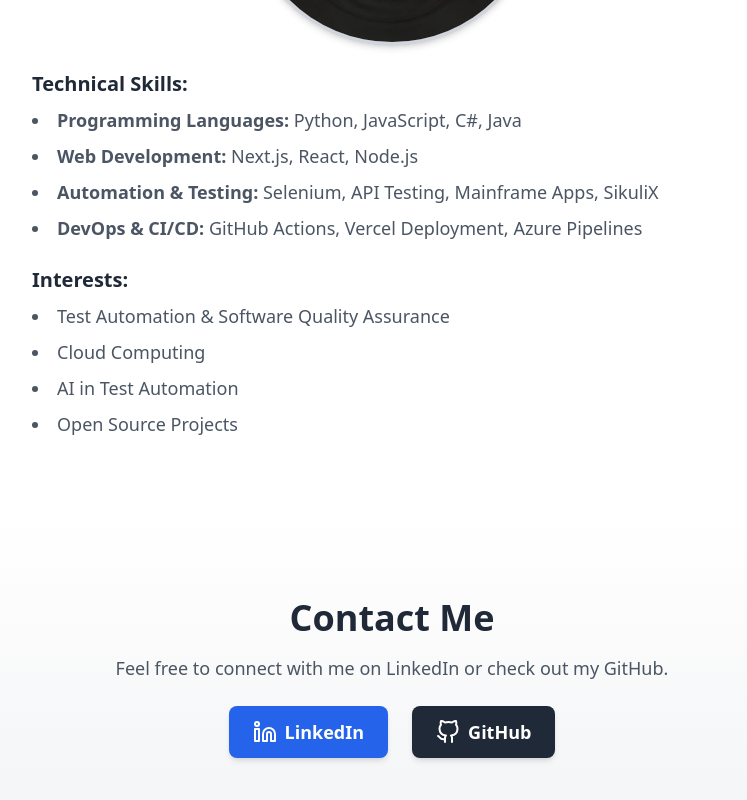
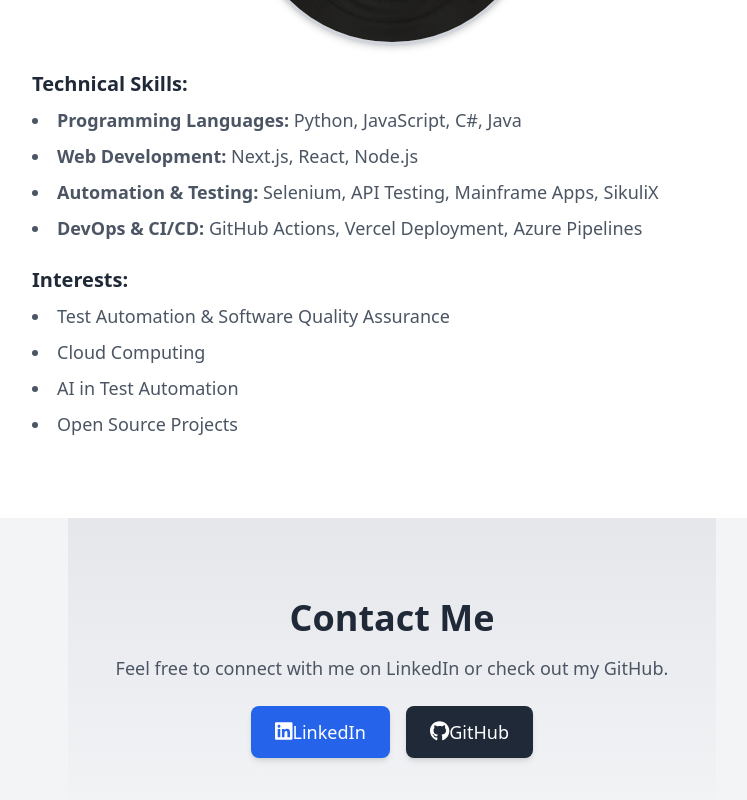
Before and after one commit to sethorpe/portfolio-site, a Next.js app: page / in a window 1280 px wide. Shown: the part 534-1334 px from the top of the page, without its empty margins (248-995 px from the left). Built offline with nearby package versions, Linux system fonts and the light colour scheme.

Commit message:
Add Font Awesome icons

```diff
--- a/app/components/Contact.js
+++ b/app/components/Contact.js
@@ -1,35 +1,36 @@
 "use client";
 import React from "react";
 import { motion } from "framer-motion";
-import { FiLinkedin, FiGithub } from "react-icons/fi";
+import { FontAwesomeIcon } from "@fortawesome/react-fontawesome";
+import { faLinkedin, faGithub } from "@fortawesome/free-brands-svg-icons";
 
 export default function Contact() {
     return (
         <motion.section
             id="contact"
-        className="w-full py-20 bg-white dark:bg-gray-900 text-center transition-all bg-gradient-to-b from-white to-gray-100 dark:from-gray-900 dark:to-gray-800"
+            className="py-20 bg-gradient-to-b from-gray-200 to-gray-100 dark:from-gray-800 dark:to-gray-900 transition-all flex justify-center"
             initial={{ opacity: 0, y: 50 }}
             whileInView={{ opacity: 1, y: 0 }}
+            transition={{ duration: 0.8, ease: "easeOut" }}
             viewport={{ once: true }}
-        transition={{ duration: 0.8 }}
         >
+            <div className="max-w-6xl w-full mx-auto px-6 md:px-12 text-center">
                 <h2 className="text-4xl font-bold text-gray-800 dark:text-white">Contact Me</h2>
                 <p className="mt-4 text-lg text-gray-600 dark:text-gray-300">
                     Feel free to connect with me on LinkedIn or check out my GitHub.
                 </p>
-
-        {/* Social Icons */}
-        <div className="mt-6 flex justify-center space-x-6">
-            <a href="https://www.linkedin.com/in/s-thorpe" target="_blank" rel="noopener noreferrer"
-               className="flex items-center space-x-2 px-6 py-3 text-lg font-semibold text-white bg-blue-600 rounded-lg shadow-md hover:bg-blue-700 transition">
-                <FiLinkedin className="text-2xl" />
+                <div className="mt-6 flex justify-center space-x-4">
+                    <a href="https://linkedin.com/in/s-thorpe" target="_blank" rel="noopener noreferrer"
+                        className="bg-blue-600 text-white px-6 py-3 rounded-lg hover:bg-blue-700 transition text-lg shadow-md">
+                        <FontAwesomeIcon icon={faLinkedin} className="text-xl" />
                         <span>LinkedIn</span>
                     </a>
                     <a href="https://github.com/sethorpe" target="_blank" rel="noopener noreferrer"
-               className="flex items-center space-x-2 px-6 py-3 text-lg font-semibold text-white bg-gray-800 rounded-lg shadow-md hover:bg-gray-900 transition">
-                <FiGithub className="text-2xl" />
+                        className="bg-gray-800 text-white px-6 py-3 rounded-lg hover:bg-gray-900 transition text-lg shadow-md">
+                        <FontAwesomeIcon icon={faGithub} className="text-xl" />
                         <span>GitHub</span>
                     </a>
+                </div>
             </div>
         </motion.section>
     );
```
Lines whose indentation alone changed are shown as unchanged.
